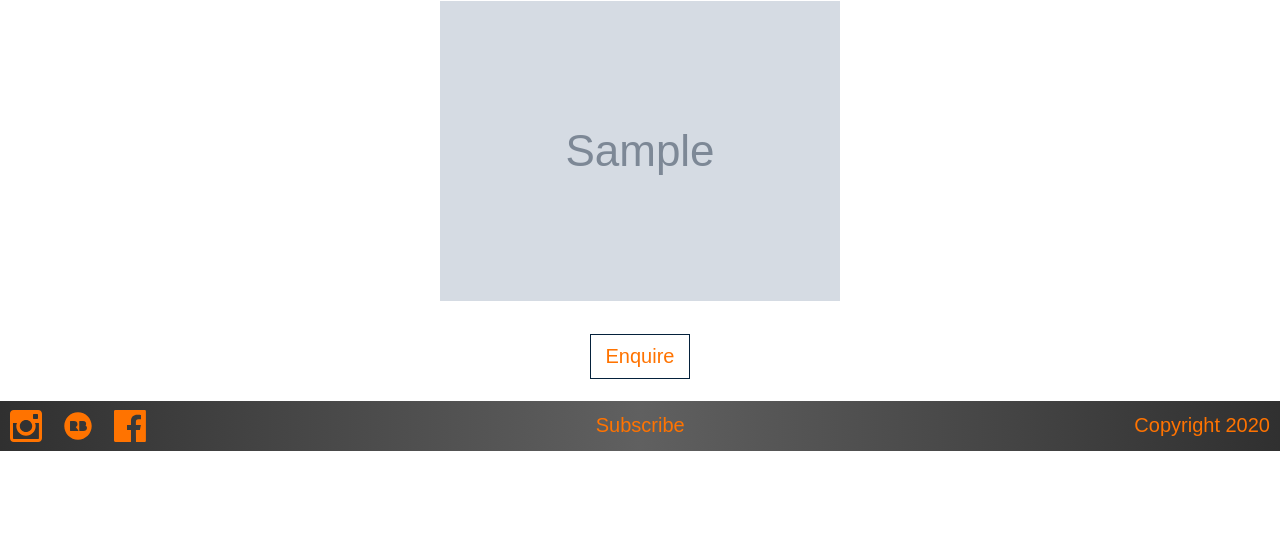
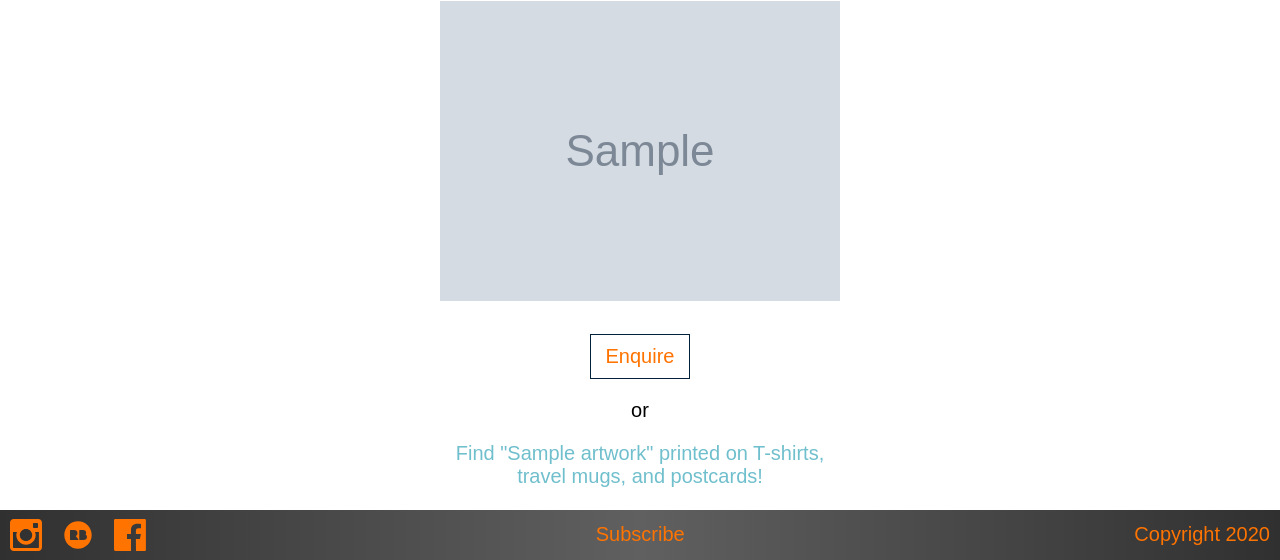
Before and after one commit to Psyclonic-Studios/psyclonic-studios-website, a Flask app: template templates/artwork.html in a window 1280 px wide. Shown: the part 927-1487 px from the top of the page. Before the commit the page ends 1378 px from the top, so only its background shows below. Run offline with Flask 2, Linux system fonts and the light colour scheme; the template is opened without the code that fills it: most values are stand-ins (such as "Sample title", 1, 10 or a date in 2020); grey boxes marked "Sample" are stand-in pictures; parts of the project's set-up code (start-up, migrations or seed data) failed here and were passed over.

Commit message:
add redbubble link

```diff
--- a/static/style.css
+++ b/static/style.css
@@ -21,6 +21,7 @@
     --wide-page-padding: 2px;
     --medium-page-padding: 20px;
     --narrow-page-width: 800px;
+    --ultra-narrow-page-width: 400px;
     --grid-gap: 10px;
     --main-height: calc(100vh - 2*var(--wide-page-padding));
 
@@ -150,6 +151,14 @@
     padding-left: var(--medium-page-padding);
     padding-right: var(--medium-page-padding);
     max-width: var(--narrow-page-width);
+    margin-left: auto;
+    margin-right: auto;
+}
+
+.ultra-narrow-page {
+    padding-left: var(--medium-page-padding);
+    padding-right: var(--medium-page-padding);
+    max-width: var(--ultra-narrow-page-width);
     margin-left: auto;
     margin-right: auto;
 }
--- a/templates/artwork.html
+++ b/templates/artwork.html
@@ -144,6 +144,12 @@
     </form>
 </div>
 {% endif %}
+{% if artwork.redbubbleLink %}
+<div class="center ultra-narrow-page medium-vertical-margins">
+    <p>or</p>
+    <a href="{{ artwork.redbubbleLink }}" target="_blank">Find "{{ artwork.title }}" printed on T-shirts, travel mugs, and postcards!</a>
+</div>
+{% endif %}
 <script type="text/javascript" src="{{ url_for('static', filename='scroll.js') }}"></script>
 <script type="text/javascript" src="{{ url_for('static', filename='enquire_form.js') }}"></script>
 {% endblock %}
```
